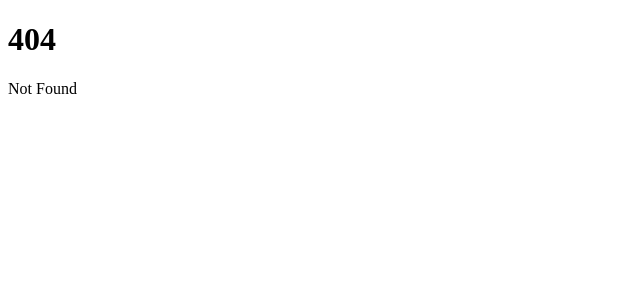
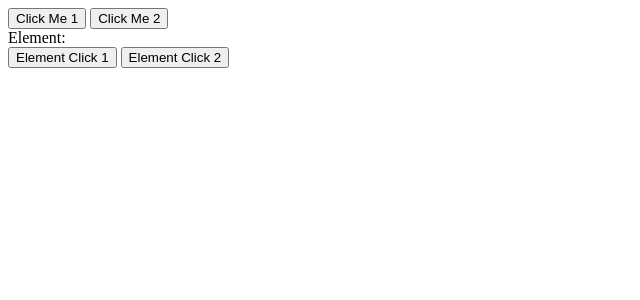
Before and after one commit to clshu/svelte-freecodecamp, a SvelteKit app: page /event/forwarding in a window 1280 px wide. Before the commit this address had no page. Shown: the top 300 px of the page, without its empty margins (0-640 px from the left). Built offline with nearby package versions, Linux system fonts and the light colour scheme.

Commit message:
Bubble up component events by redispatching events and by forwarding events.

```diff
--- /dev/null
+++ b/src/lib/components/Child.svelte
@@ -0,0 +1,18 @@
+<script>
+	// import { createEventDispatcher } from 'svelte';
+	import GrandChild from './GrandChild.svelte';
+
+	// Bubble up event the hard way
+	// const dispatch = createEventDispatcher();
+
+	// const onComponentButtonClick = (event) => {
+	// 	console.log('In child svelte: ', event.detail);
+	// 	dispatch('componentButtonClick', event.detail);
+	// };
+</script>
+
+<!-- Bubble up event the hard way -->
+<!-- <GrandChild on:componentButtonClick={onComponentButtonClick} /> -->
+
+<!-- Forwarding the event -->
+<GrandChild on:componentButtonClick on:click />
--- /dev/null
+++ b/src/lib/components/GrandChild.svelte
@@ -0,0 +1,16 @@
+<script>
+	import { createEventDispatcher } from 'svelte';
+	const dispatch = createEventDispatcher();
+
+	// const onClick1 = () => {
+	// 	dispatch('click', 'button1');
+	// };
+	const onClick2 = () => {
+		dispatch('componentButtonClick', 'button2');
+	};
+</script>
+
+<!-- <button on:click={onClick1}>Click Me 1</button> -->
+<!-- The element event can be shorthand too -->
+<button on:click>Click Me 1</button>
+<button on:click={onClick2}>Click Me 2</button>
--- /dev/null
+++ b/src/lib/components/Parent.svelte
@@ -0,0 +1,19 @@
+<script>
+	// import { createEventDispatcher } from 'svelte';
+
+	import Child from './Child.svelte';
+
+	// Bubble up event the hard way
+	// const dipatch = createEventDispatcher();
+
+	// const onComponentButtonClick = (event) => {
+	// 	console.log('In parent svelte: ', event.detail);
+	// 	dipatch('componentButtonClick', event.detail);
+	// };
+</script>
+
+<!-- Bubble up event the hard way -->
+<!-- <Child on:componentButtonClick={onComponentButtonClick} /> -->
+
+<!-- Forwarding the event -->
+<Child on:componentButtonClick on:click />
--- a/src/routes/+page.svelte
+++ b/src/routes/+page.svelte
@@ -1,4 +1,4 @@
-<h1>Freecodecamp tutorial</h1>
+<h1>Freecodecamp Tutorial By Li Hau Tan</h1>
 <ul>
 	<li><a href="/reactivity"><h3>Reactivity and Reactive Declaration</h3></a></li>
 	<li><a href="/event"><h3>Attach Event in Svelte</h3></a></li>
@@ -6,4 +6,5 @@
 	<li><a href="/tick/input"><h3>Tick input</h3></a></li>
 	<li><a href="/props"><h3>Component and Props</h3></a></li>
 	<li><a href="event/component"><h3>Component Event</h3></a></li>
+	<li><a href="event/forwarding"><h3>Component Event Forwarding</h3></a></li>
 </ul>
--- /dev/null
+++ b/src/routes/event/forwarding/+page.svelte
@@ -0,0 +1,22 @@
+<script>
+	import Parent from '$lib/components/Parent.svelte';
+	const onElementButtonClick = (event) => {
+		console.log('onElementButtonClick: ', event.target.dataset.value);
+	};
+	const onComponentButtonClick = (event) => {
+		console.log('onComponentButtonClick: ', event.detail);
+	};
+</script>
+
+<Parent
+	on:componentButtonClick={onComponentButtonClick}
+	on:click={() => console.log('onClick in page component!')}
+/>
+
+<br />
+Element:
+
+<div on:click={onElementButtonClick}>
+	<button data-value="button1">Element Click 1</button>
+	<button data-value="button2">Element Click 2</button>
+</div>
```
